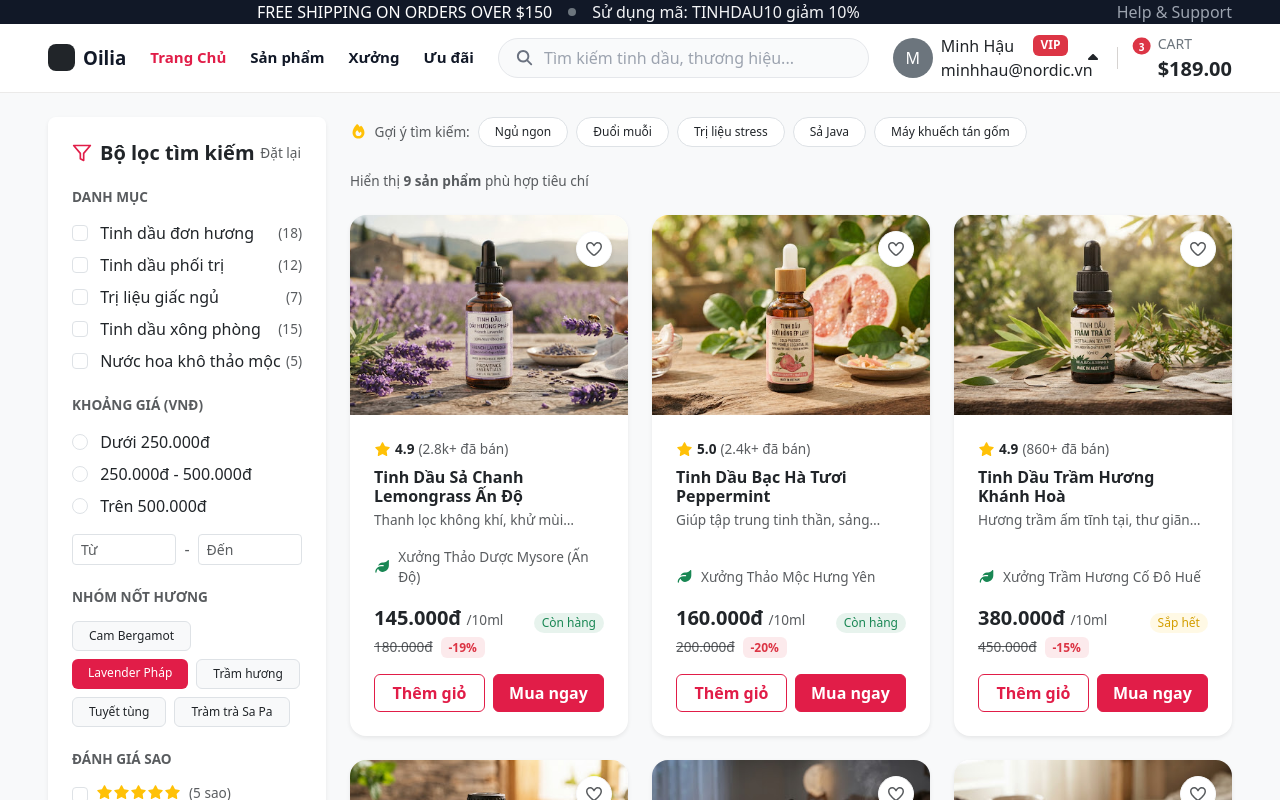
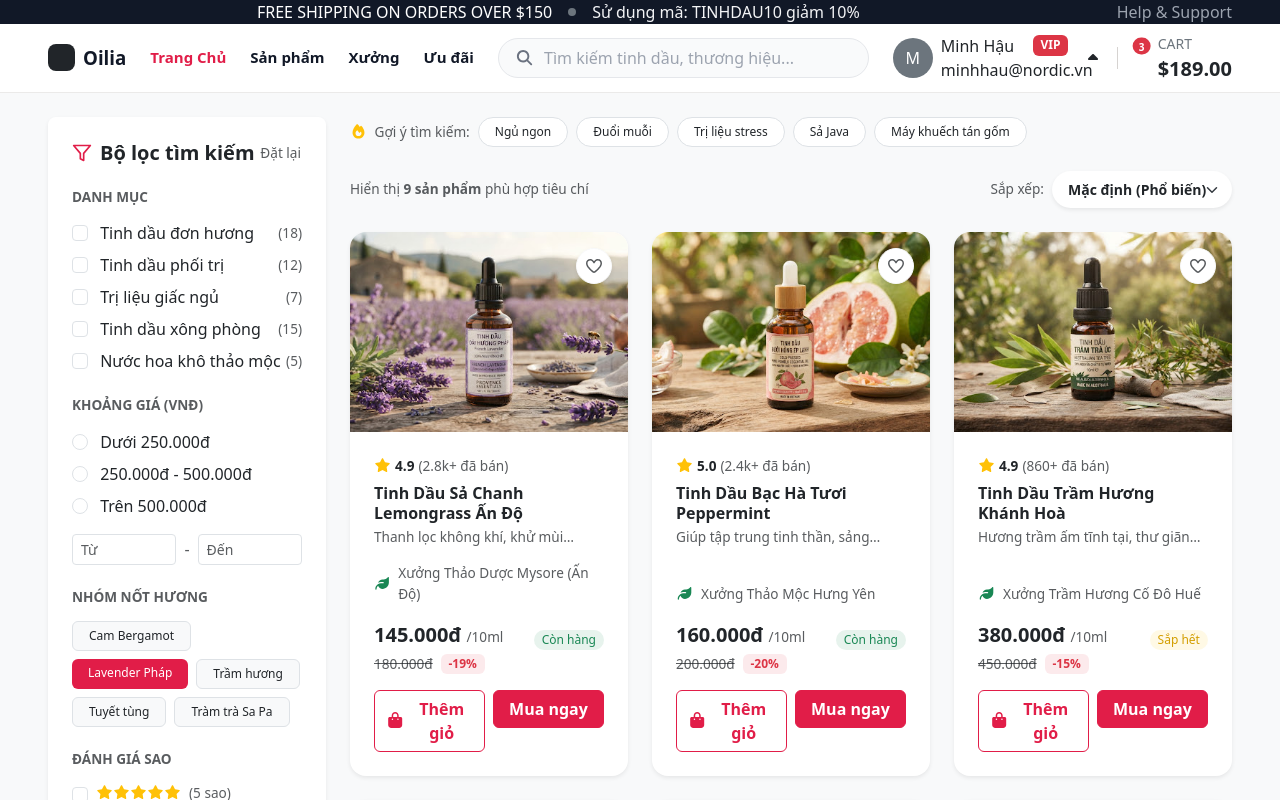
Before and after one commit to vanhieurpk2022/tmdt-nhom10, a React (Vite) app in the folder frontend/: page /products in a window 1280 px wide. Shown: the top 800 px of the page. Built offline with nearby package versions, Linux system fonts and the light colour scheme.

Commit message:
[UI]: Cập nhật giao diện trang Sản phẩm (thêm dropdown sắp xếp và icon giỏ hàng)

```diff
--- a/frontend/src/pages/ProductsPage.tsx
+++ b/frontend/src/pages/ProductsPage.tsx
@@ -1,5 +1,5 @@
 import { faHeart } from "@fortawesome/free-regular-svg-icons";
-import { faStar, faFire, faLeaf } from "@fortawesome/free-solid-svg-icons";
+import { faStar, faFire, faLeaf, faBagShopping } from "@fortawesome/free-solid-svg-icons";
 import { FontAwesomeIcon } from "@fortawesome/react-fontawesome";
 import { useState } from "react";
 import "../css/pages/products.css";
@@ -257,7 +257,19 @@ export default function ProductsPage() {
                             </div>
                         </div>
 
-                        <p className="text-muted fs-7 mb-4">Hiển thị <strong>9 sản phẩm</strong> phù hợp tiêu chí</p>
+                        <div className="d-flex flex-column flex-sm-row justify-content-sm-between align-items-sm-center gap-3 mb-4">
+                            <p className="text-muted fs-7 mb-0">Hiển thị <strong>9 sản phẩm</strong> phù hợp tiêu chí</p>
+                            <div className="d-flex align-items-center gap-2">
+                                <span className="text-muted fs-7 text-nowrap">Sắp xếp:</span>
+                                <select className="form-select form-select-sm border-0 bg-white shadow-sm fw-semibold text-dark px-3 py-2 rounded-pill" style={{ minWidth: "180px", cursor: "pointer" }}>
+                                    <option value="popular">Mặc định (Phổ biến)</option>
+                                    <option value="newest">Hàng mới về</option>
+                                    <option value="bestseller">Bán chạy nhất</option>
+                                    <option value="price-asc">Giá: Thấp đến Cao</option>
+                                    <option value="price-desc">Giá: Cao đến Thấp</option>
+                                </select>
+                            </div>
+                        </div>
 
                         <div className="row row-cols-1 row-cols-md-2 row-cols-xl-3 g-4">
                             {MOCK_PRODUCTS.map((product) => (
@@ -295,7 +307,8 @@ export default function ProductsPage() {
 
                                                 <div className="row g-2">
                                                     <div className="col-6">
-                                                        <button className="btn btn-outline-primary w-100 fw-bold bg-white text-primary btn-add-cart" disabled={product.stock === 'Hết hàng'}>
+                                                        <button className="btn btn-outline-primary w-100 fw-bold bg-white text-primary btn-add-cart d-flex align-items-center justify-content-center gap-2" disabled={product.stock === 'Hết hàng'}>
+                                                            <FontAwesomeIcon icon={faBagShopping} />
                                                             Thêm giỏ
                                                         </button>
                                                     </div>
```
